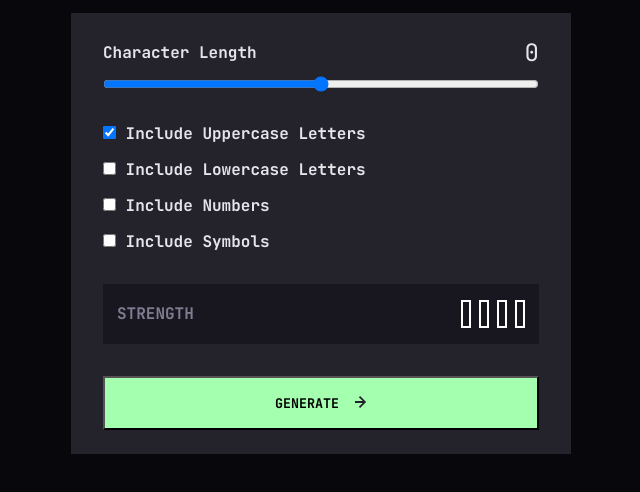
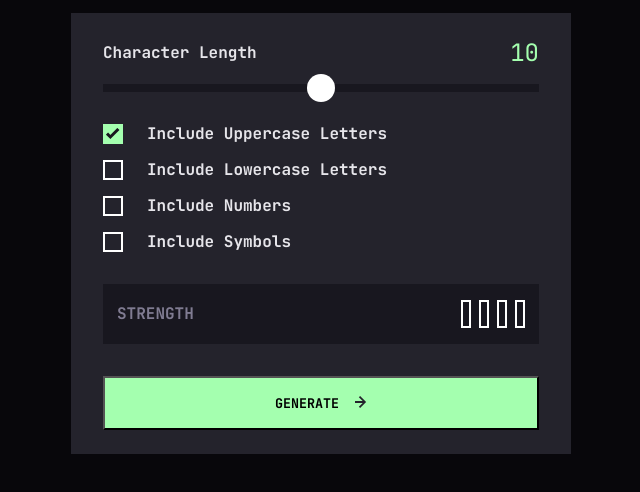
Before and after one commit to walidtechdev/frontend-mentor-projects, a plain HTML site: page password-generator-app/starter-code/index.html in a window 1280 px wide. Both pictures are taken after a click on the checkbox 428 px from the left and 368 px from the top of the page. Shown: the part 236-728 px from the top of the page, without its empty margins (319-959 px from the left). Drawn offline with Linux system fonts and the light colour scheme.

Commit message:
Short session on javascript

```diff
--- a/password-generator-app/starter-code/index.html
+++ b/password-generator-app/starter-code/index.html
@@ -10,6 +10,7 @@
       rel="stylesheet"
     />
     <link rel="stylesheet" href="style.css" />
+    <script defer src="script.js"></script>
     <link
       rel="icon"
       type="image/png"
@@ -39,24 +40,24 @@
               <p class="length__title">Character Length</p>
               <div class="length__number">0</div>
             </div>
-            <input type="range" class="password__slider" />
+            <input type="range" class="password__slider" min="0" max="20" />
           </div>
 
           <div class="password__checkbox">
             <div>
-              <input type="checkbox" name="uppercase" />
+              <input type="checkbox" name="uppercase" class="case" />
               <label for="uppercase">Include Uppercase Letters</label>
             </div>
             <div>
-              <input type="checkbox" name="lowercase" />
+              <input type="checkbox" name="lowercase" class="case" />
               <label for="lowercase">Include Lowercase Letters</label>
             </div>
             <div>
-              <input type="checkbox" name="numbers" />
+              <input type="checkbox" name="numbers" class="case" />
               <label for="numbers">Include Numbers</label>
             </div>
             <div>
-              <input type="checkbox" name="symbols" />
+              <input type="checkbox" name="symbols" class="case" />
               <label for="symbols">Include Symbols</label>
             </div>
           </div>
--- a/password-generator-app/starter-code/script.js
+++ b/password-generator-app/starter-code/script.js
@@ -0,0 +1,52 @@
+const slider = document.querySelector(".password__slider");
+const displayValue = document.querySelector(".length__number");
+const inputCase = document.querySelectorAll(".case");
+const copyButton = document.querySelector(".password__copy");
+const passwordDisplay = document.querySelector(".password__display");
+
+function sliderDisplay() {
+  displayValue.textContent = slider.value;
+  slider.addEventListener("input", () => {
+    displayValue.textContent = slider.value;
+    console.log(slider.value);
+  });
+}
+
+function checkboxColor() {
+  inputCase.forEach((element) => {
+    element.addEventListener("click", () => {
+      if (element.checked) {
+        element.classList.add("case--active");
+      } else {
+        element.classList.remove("case--active");
+      }
+    });
+  });
+}
+function copyPaste() {
+  copyButton.addEventListener("click", () => {
+    const copy = passwordDisplay.textContent;
+    navigator.clipboard.writeText(copy);
+  });
+}
+
+function validateCheckboxes() {
+  let checkedCount = 0;
+
+  inputCase.forEach((checkbox) => {
+    if (checkbox.checked) {
+      checkedCount++;
+    }
+  });
+
+  if (checkedCount === 0) {
+    alert("Please select at least one option");
+    return false;
+  }
+
+  return true;
+}
+
+copyPaste();
+checkboxColor();
+sliderDisplay();
--- a/password-generator-app/starter-code/style.css
+++ b/password-generator-app/starter-code/style.css
@@ -39,6 +39,7 @@ body {
 }
 .password__copy {
   width: auto;
+  cursor: pointer;
 }
 .settings__flex {
   display: flex;
@@ -56,6 +57,7 @@ body {
 .length__number {
   font-size: 1.5rem;
   padding-right: 14px;
+  color: rgb(164, 255, 175);
 }
 .password__settings {
   padding: 16px;
@@ -88,6 +90,7 @@ body {
   background: rgb(164, 255, 175);
   font-family: "JetBrains Mono";
   font-weight: 700;
+  cursor: pointer;
 }
 .btn__generate img {
   margin-left: 8px;
@@ -100,6 +103,11 @@ body {
   font-weight: 700;
   line-height: 20px;
 }
+.password__checkbox div {
+  display: flex;
+  align-items: center;
+  gap: 24px;
+}
 .strength__color {
   display: flex;
   gap: 8px;
@@ -108,6 +116,36 @@ body {
   border: 2px solid white;
   width: 10px;
   height: 28px;
+}
+
+.password__slider {
+  appearance: none;
+  background: rgb(24, 23, 31);
+  height: 8px;
+  outline: none;
+}
+.password__slider::-webkit-slider-thumb {
+  appearance: none;
+  background: white;
+  width: 28px;
+  height: 28px;
+  border-radius: 50%;
+  cursor: pointer;
+}
+.case {
+  appearance: none;
+  width: 20px;
+  height: 20px;
+  border: 2px solid white;
+  cursor: pointer;
+}
+
+.case--active {
+  background-image: url("./assets/images/icon-check.svg");
+  background-position: center;
+  background-color: rgb(164, 255, 175);
+  background-repeat: no-repeat;
+  border: none;
 }
 
 @media (min-width: 768px) {
@@ -139,4 +177,7 @@ body {
   .length__number {
     padding: 0;
   }
+  .settings__flex {
+    gap: 16px;
+  }
 }
```
